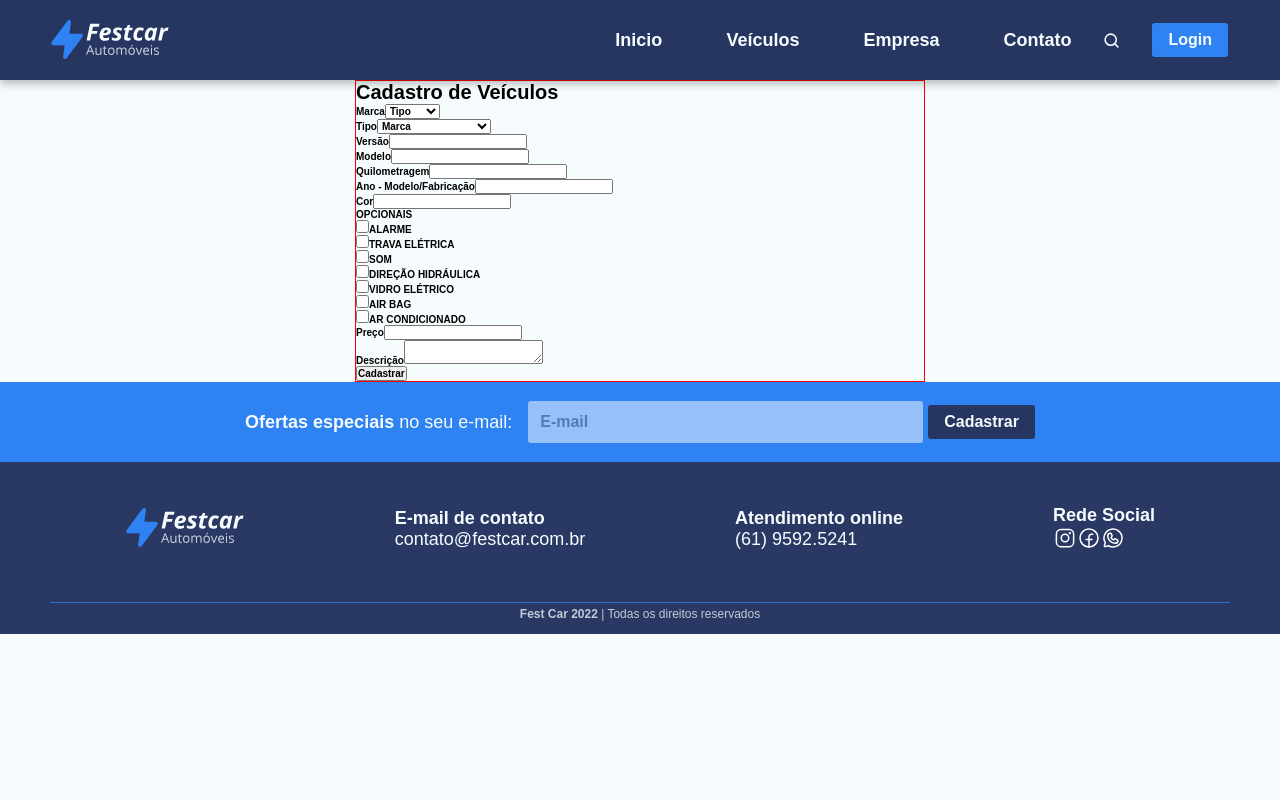
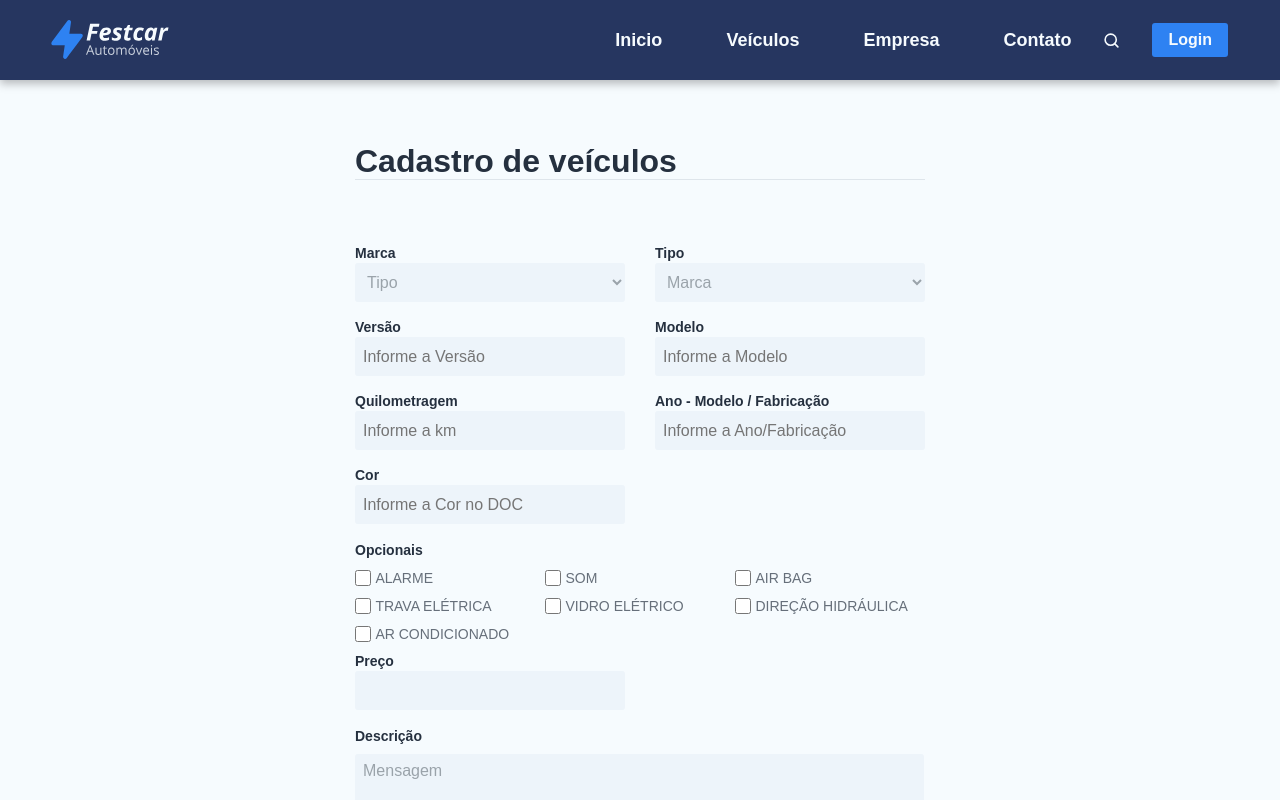
Before and after one commit to 3ddybr/car_next_v2, a Next.js app: page /veiculos in a window 1280 px wide. Shown: the top 800 px of the page. Built offline with nearby package versions, Linux system fonts and the light colour scheme.

Commit message:
pag cadastro veiculos

```diff
--- a/src/components/Footer/styles.ts
+++ b/src/components/Footer/styles.ts
@@ -59,7 +59,7 @@ export const FooterContainer = styled.div`
 `;
 
 export const FooterContent = styled.div`
-  width: 100vw;
+  width: 100%;
   max-width: 118rem;
   height: 17.2rem;
 
--- a/src/pages/veiculos/index.tsx
+++ b/src/pages/veiculos/index.tsx
@@ -21,11 +21,11 @@ export default function Veiculos() {
   const handleSubmitForm = (event: any) => {
     return console.log(event);
   };
+
   return (
     <VeiculosContainer>
       <VeiculosContent>
-        <main>
-          <h1>Cadastro de Veículos</h1>
+        <h1>Cadastro de veículos</h1>
         <div>
           <section>
             <label>Marca</label>
@@ -45,29 +45,29 @@ export default function Veiculos() {
           </section>
           <section>
             <label>Versão</label>
-              <input type="text" />
+
+            <input type="text" placeholder="Informe a Versão" />
           </section>
           <section>
             <label>Modelo</label>
-              <input type="text" />
+            <input type="text" placeholder="Informe a Modelo" />
           </section>
           <section>
             <label>Quilometragem</label>
-              <input type="text" />
+            <input type="text" placeholder="Informe a km" />
           </section>
           <section>
-              <label>Ano - Modelo/Fabricação</label>
-              <input type="text" />
+            <label>Ano - Modelo / Fabricação</label>
+            <input type="text" placeholder="Informe a Ano/Fabricação" />
           </section>
           <section>
             <label>Cor</label>
-              <input type="text" />
+            <input type="text" placeholder="Informe a Cor no DOC" />
           </section>
         </div>
 
+        <legend>Opcionais</legend>
         <VeiculosOpcionais>
-            <legend>OPCIONAIS</legend>
-            <div>
           <section>
             <input
               type="checkbox"
@@ -75,6 +75,18 @@ export default function Veiculos() {
               {...register("opcionais.alarme")}
             />
             <label>ALARME</label>
+          </section>
+          <section>
+            <input type="checkbox" id="som" {...register("opcionais.som")} />
+            <label>SOM</label>
+          </section>
+          <section>
+            <input
+              type="checkbox"
+              id="airbag"
+              {...register("opcionais.airbag")}
+            />
+            <label>AIR BAG</label>
           </section>
           <section>
             <input
@@ -87,10 +99,10 @@ export default function Veiculos() {
           <section>
             <input
               type="checkbox"
-                  id="som"
-                  {...register("opcionais.som")}
+              id="vidro_eletrico"
+              {...register("opcionais.vidro_eletrico")}
             />
-                <label>SOM</label>
+            <label>VIDRO ELÉTRICO</label>
           </section>
           <section>
             <input
@@ -103,28 +115,11 @@ export default function Veiculos() {
           <section>
             <input
               type="checkbox"
-                  id="vidro_eletrico"
-                  {...register("opcionais.vidro_eletrico")}
-                />
-                <label>VIDRO ELÉTRICO</label>
-              </section>
-              <section>
-                <input
-                  type="checkbox"
-                  id="airbag"
-                  {...register("opcionais.airbag")}
-                />
-                <label>AIR BAG</label>
-              </section>
-              <section>
-                <input
-                  type="checkbox"
               id="ar_condicionado"
               {...register("opcionais.ar_condicionado")}
             />
             <label>AR CONDICIONADO</label>
           </section>
-            </div>
         </VeiculosOpcionais>
 
         <div>
@@ -134,11 +129,10 @@ export default function Veiculos() {
           </section>
 
           <section>
-              <label>Descrição</label>
-              <textarea />
+            <legend>Descrição</legend>
+            <textarea placeholder="Mensagem" />
           </section>
         </div>
-        </main>
         <button>Cadastrar</button>
       </VeiculosContent>
     </VeiculosContainer>
--- a/src/pages/veiculos/styles.ts
+++ b/src/pages/veiculos/styles.ts
@@ -11,8 +11,140 @@ export const VeiculosContainer = styled.div`
 export const VeiculosContent = styled.form`
   width: 100vw;
   max-width: 57rem;
+  margin: 6.4rem auto;
 
-  border: 1px solid red;
+  position: relative;
+
+  h1 {
+    font-size: 3.2rem;
+    line-height: 3.5rem;
+    color: var(--title);
+
+    margin-bottom: 6.4rem;
+
+    border-bottom: 1px solid var(--gray-300);
+  }
+
+  div {
+    display: flex;
+    align-items: center;
+    justify-content: space-between;
+
+    flex-wrap: wrap;
+
+    section {
+      display: flex;
+      align-items: flex-start;
+
+      flex-direction: column;
+
+      label {
+        font-size: 1.4rem;
+        line-height: 1.9rem;
+        color: var(--title);
+        /* border-bottom: 1px solid red; */
+      }
+
+      input,
+      select {
+        width: 100vw;
+        max-width: 27rem;
+        height: 3.9rem;
+
+        background: var(--gray-100);
+        border: 0;
+        border-radius: 3px;
+
+        font-size: 1.6rem;
+        font-weight: 400;
+        color: var(--text-off);
+        line-height: 2.2rem;
+        margin-bottom: 1.6rem;
+        padding: 0.8rem;
+      }
+
+      input,
+      textarea::placeholder {
+        color: var(--text-off);
+      }
+
+      textarea {
+        width: 100vw;
+        max-width: 56.9rem;
+        min-height: 16.5rem;
+        font-size: 1.6rem;
+        font-weight: 400;
+        padding: 0.8rem 0.8rem;
+        resize: vertical;
+        outline: 0;
+        border: 0;
+        border-radius: 3px;
+        background: var(--gray-100);
+        color: var(--text-off);
+
+        /* border: 1px solid red; */
+      }
+    }
+  }
+
+  button {
+    font-size: 1.8rem;
+    padding: 0.8rem 1.6rem;
+    margin: 0.8rem 0;
+
+    border-radius: 0.3rem;
+    color: var(--bg);
+    background: var(--blue-400);
+    border: 0;
+
+    position: absolute;
+    bottom: -5.5rem;
+    right: 0;
+
+    /* gap: 1rem; */
+
+    /* border: 1px solid red; */
+  }
+
+  legend {
+    font-style: normal;
+    font-size: 1.4rem;
+    line-height: 2rem;
+    color: var(--title);
+
+    padding-bottom: 0.8rem;
+  }
 `;
 
-export const VeiculosOpcionais = styled.div``;
+export const VeiculosOpcionais = styled.main`
+  display: grid;
+  grid-template-columns: repeat(3, 1fr);
+
+  /* border: 1px solid red; */
+
+  flex-wrap: wrap;
+
+  section {
+    display: flex;
+    align-items: center;
+    justify-content: center;
+
+    padding-bottom: 0.8rem;
+
+    input {
+      width: 1.8rem;
+      height: 1.8rem;
+    }
+
+    label {
+      width: 100%;
+      font-size: 1.4rem;
+      color: var(--text);
+      font-weight: 400;
+      line-height: 2rem;
+      padding-left: 0.4rem;
+
+      /* border: 1px solid red; */
+    }
+  }
+`;
```
Lines whose indentation alone changed are shown as unchanged.
